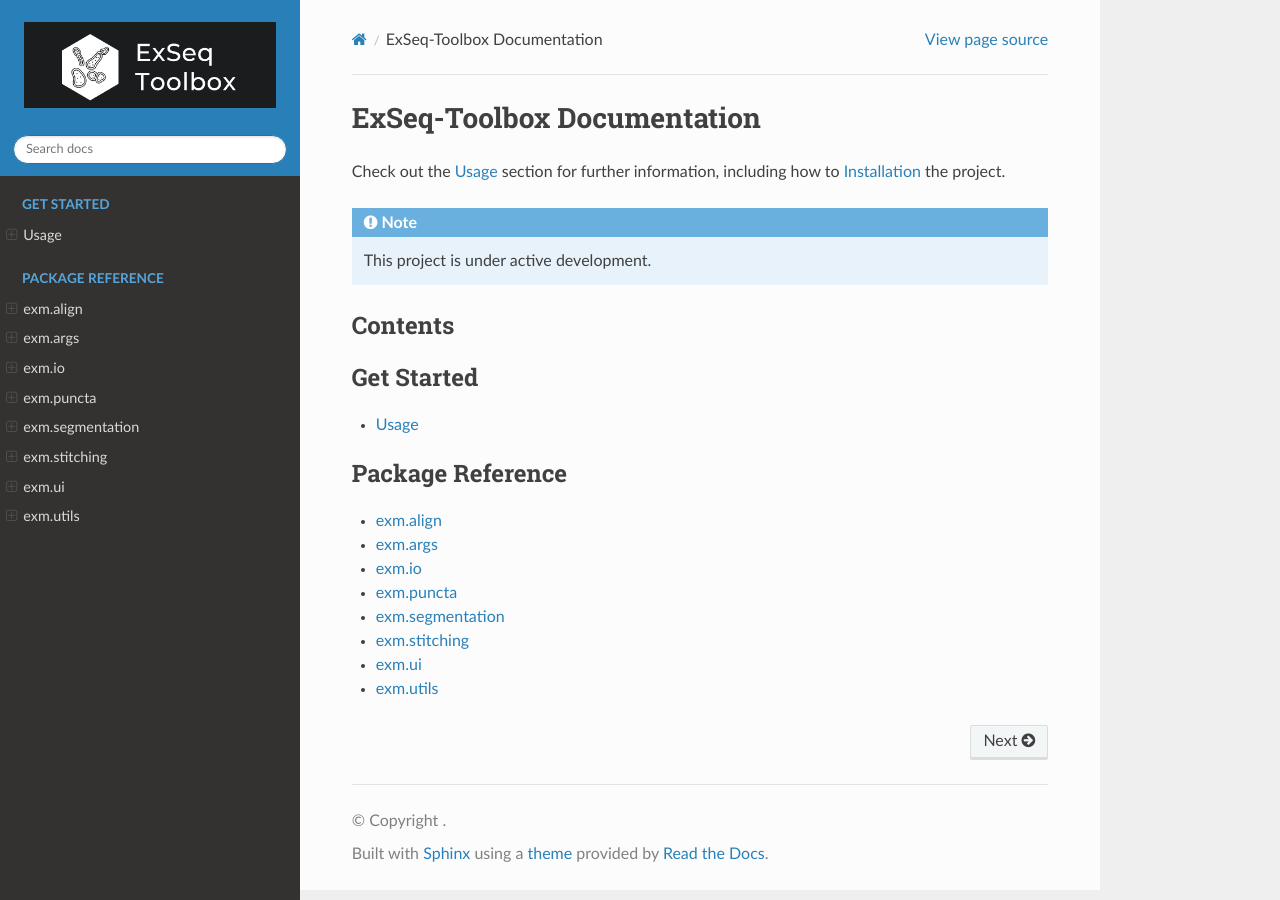
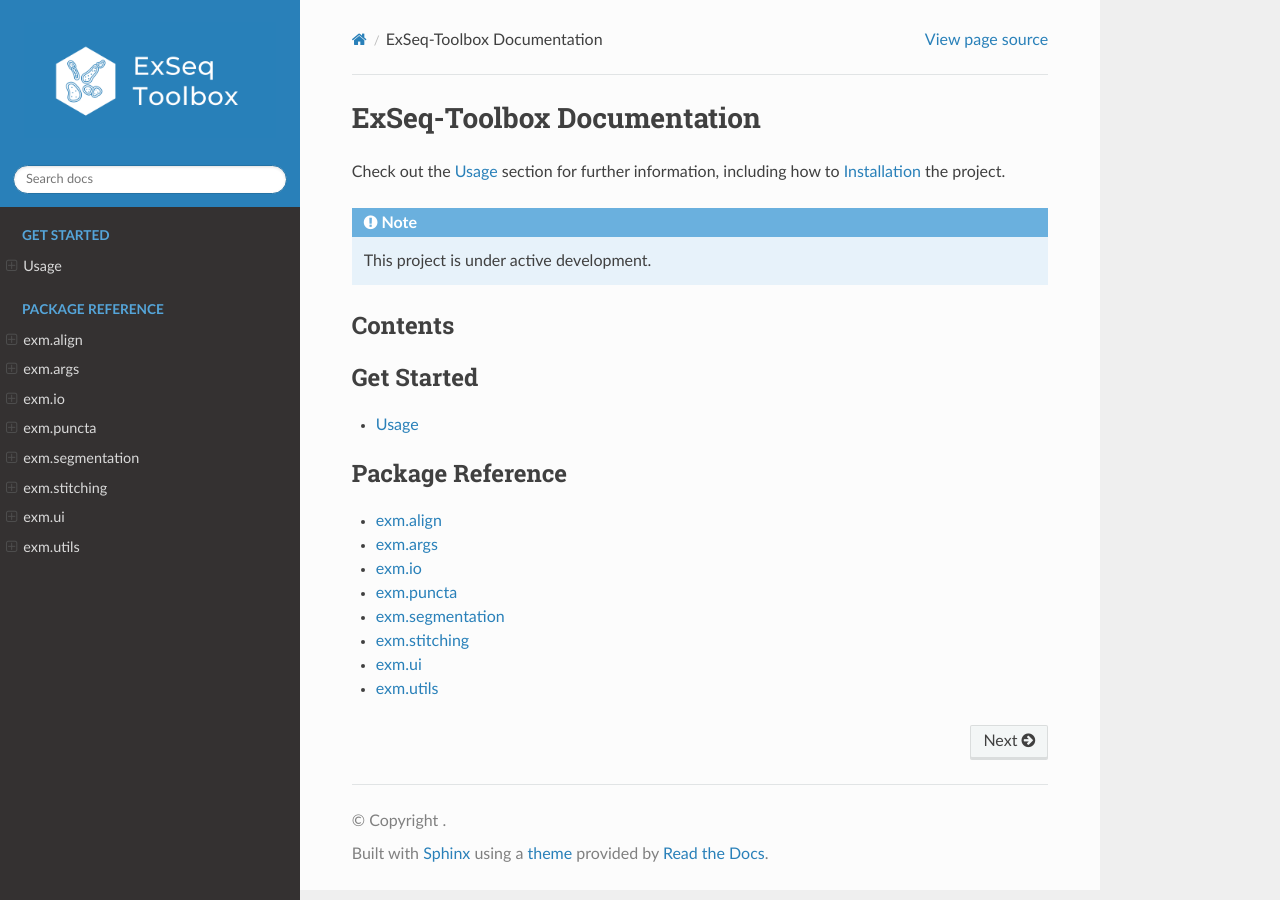
Before and after one commit to RuihanZhang2015/ExSeq-Toolbox, a Sphinx documentation site: the page built from docs/source/index.rst, in a window 1280 px wide. Built offline with Sphinx 7.4.7 and the Read the Docs theme 2.0.0, drawn with Linux system fonts in a browser that asks for light colours.

Commit message:
Update conf.py

```diff
--- a/docs/source/conf.py
+++ b/docs/source/conf.py
@@ -58,7 +58,7 @@ html_theme_options = {
     "collapse_navigation": True,
 }
 
-html_logo = "../exseq-logo.png"
+html_logo = "../toolbox-logo.png"
 
 templates_path = ["_templates"]
 
```
